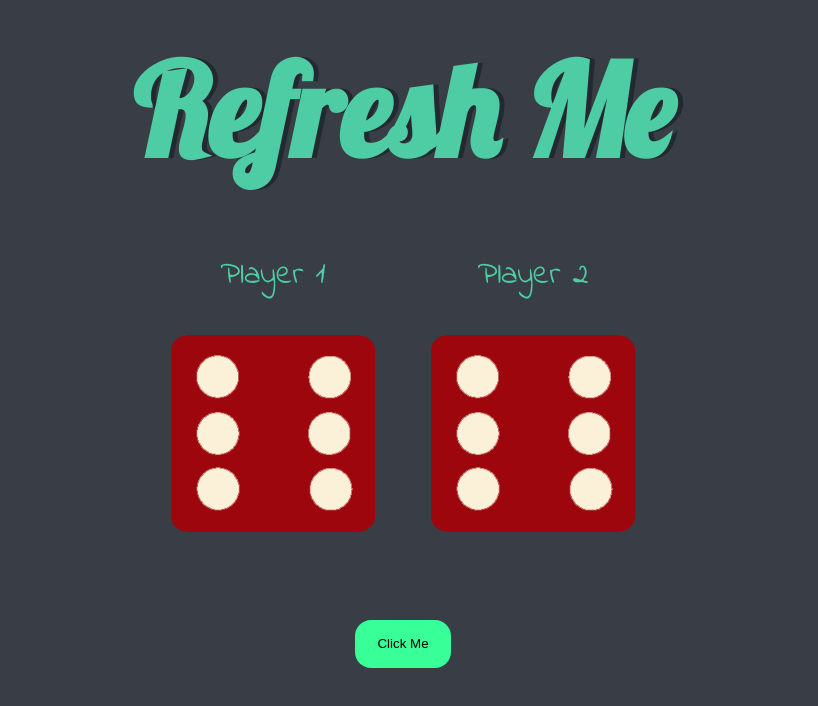
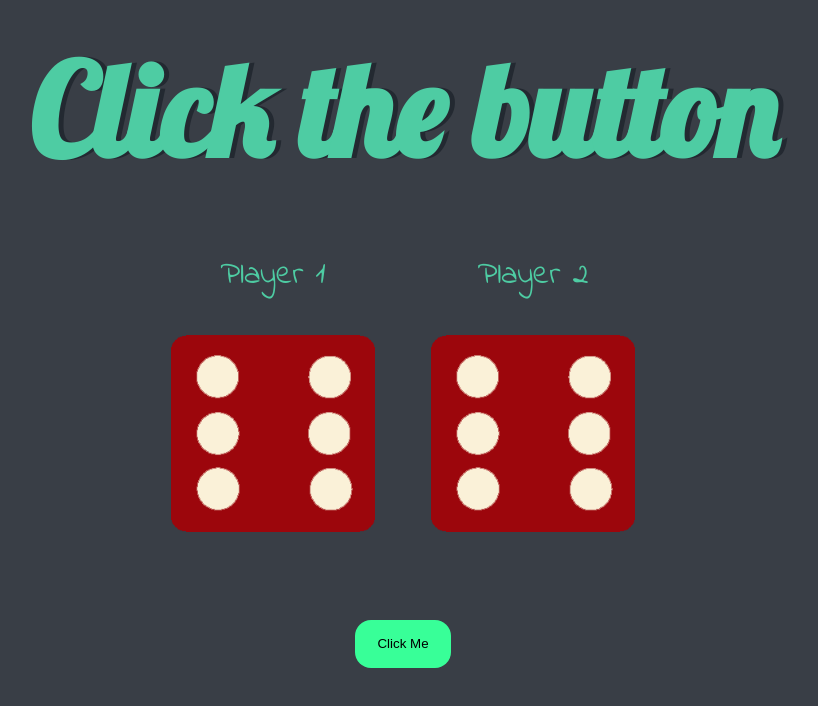
Before and after one commit to adarsh78/Dice-game, a plain HTML site: page dicee.html in a window 1280 px wide. Shown: the whole page, without its empty margins (237-1055 px from the left). Drawn offline with Linux system fonts and the light colour scheme.

Commit message:
HTML File Updated

```diff
--- a/dicee.html
+++ b/dicee.html
@@ -10,7 +10,7 @@
   <body>
 
     <div class="container">
-      <h1>Refresh Me</h1>
+      <h1>Click the button</h1>
 
       <div class="dice">
         <p>Player 1</p>
```
